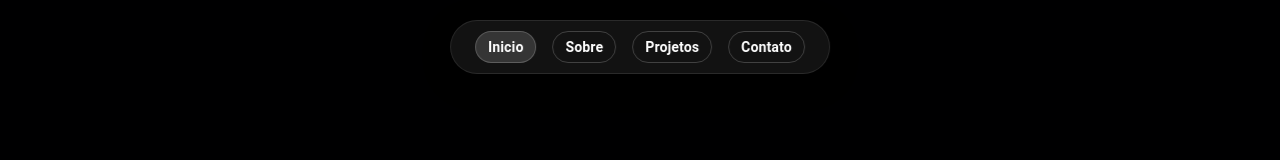
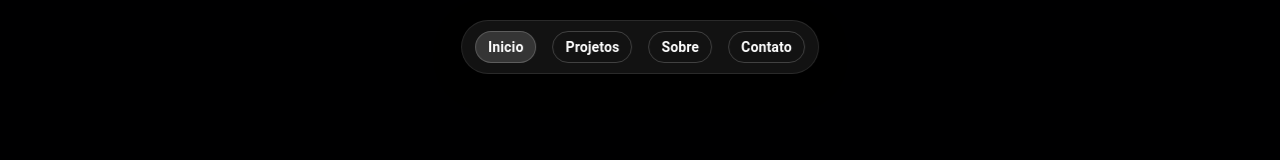
Before and after one commit to MglBonil/portifolio, a React (Vite) app: page / in a window 1280 px wide. Shown: the top 160 px of the page. Built offline with nearby package versions, Linux system fonts and the light colour scheme.

Commit message:
Escondendo api key em variavel de ambiente

```diff
--- a/src/App.tsx
+++ b/src/App.tsx
@@ -81,7 +81,7 @@ const App = () => {
     transform: "translateX(-50%)",
     display: "flex",
     gap: "16px",
-    padding: "10px 24px",
+    padding: "10px 13px",
     background: "rgba(30, 30, 30, 0.6)",
     borderRadius: "9999px",
     backdropFilter: "blur(10px)",
@@ -97,7 +97,7 @@ const App = () => {
 
     "@media (max-width: 600px)": {
       gap: "8px",
-      padding: "8px 16px",
+      padding: "8px 13px",
       top: "10px",
     },
   });
@@ -154,6 +154,24 @@ const App = () => {
           }}
         />
         <Chip
+          label="Projetos"
+          onClick={() => scrollToSection("projetos")}
+          sx={{
+            backgroundColor: activeSection === "projetos" ? "rgba(255,255,255,0.15)" : "transparent",
+            color: "white",
+            border: "1px solid rgba(255,255,255,0.2)",
+            fontWeight: 600,
+            fontSize: { xs: "0.75rem", md: "0.875rem" },
+            height: { xs: "28px", md: "32px" },
+            cursor: "pointer",
+            transition: "all .25s ease",
+            "&:hover": {
+              backgroundColor: "rgba(255,255,255,0.15)",
+              transform: "translateY(-2px)",
+            },
+          }}
+        />
+        <Chip
           label="Sobre"
           onClick={() => scrollToSection("sobre")}
           sx={{
@@ -172,24 +190,7 @@ const App = () => {
           }}
         />
 
-        <Chip
-          label="Projetos"
-          onClick={() => scrollToSection("projetos")}
-          sx={{
-            backgroundColor: activeSection === "projetos" ? "rgba(255,255,255,0.15)" : "transparent",
-            color: "white",
-            border: "1px solid rgba(255,255,255,0.2)",
-            fontWeight: 600,
-            fontSize: { xs: "0.75rem", md: "0.875rem" },
-            height: { xs: "28px", md: "32px" },
-            cursor: "pointer",
-            transition: "all .25s ease",
-            "&:hover": {
-              backgroundColor: "rgba(255,255,255,0.15)",
-              transform: "translateY(-2px)",
-            },
-          }}
-        />
+
 
         <Chip
           label="Contato"
@@ -259,13 +260,13 @@ const App = () => {
         <Hero />
       </div>
       <div ref={projectsRef}>
-        <Projects/>
+        <Projects />
       </div>
       <div ref={aboutRef}>
-        <About/>
+        <About />
       </div>
       <div ref={contactRef}>
-        <Contact/>
+        <Contact />
       </div>
 
     </>
--- a/src/pages/Home/sections/Contact/Contact.tsx
+++ b/src/pages/Home/sections/Contact/Contact.tsx
@@ -55,12 +55,12 @@ const Contact = () => {
     const handleSubmit = async (e: React.FormEvent) => {
         e.preventDefault();
         if (!validate()) return;
-
+        const apiKey = import.meta.env.WEB3_FORM_API_KEY;
         const formData = new FormData();
         formData.append("name", name);
         formData.append("email", email);
         formData.append("message", message);
-        formData.append("access_key", "df9b0847-66b2-462e-a516-4eaf3ba3c06f"); // Substitua pela sua chave
+        formData.append("access_key", String(apiKey)); // Substitua pela sua chave
 
         try {
             const response = await fetch("https://api.web3forms.com/submit", {
```
